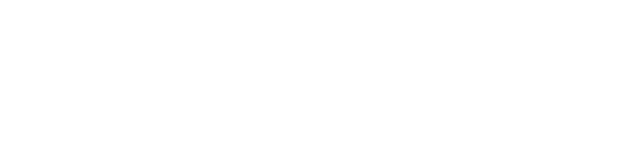
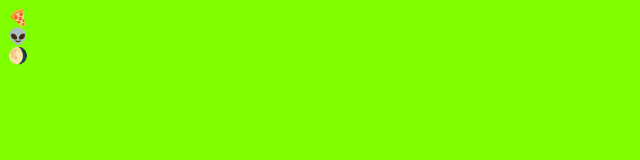
Before and after one commit to Yoshi106/solo-api-workshop, a website: page index.html in a window 1280 px wide. Shown: the whole page, without its empty margins (0-640 px from the left). Drawn offline with Linux system fonts and the light colour scheme.

Commit message:
setup my client side app

```diff
--- /dev/null
+++ b/client.js
@@ -0,0 +1,7 @@
+const emojis = ["🍕", "👽", "🌖"];
+
+emojis.forEach((emoji) => {
+  const el = document.createElement("div");
+  el.innerText = emoji;
+  document.body.appendChild(el);
+});
--- a/index.html
+++ b/index.html
@@ -1,9 +1,14 @@
+<!-- this document is served as a static file by my express server which is conveniently in app.js -->
 <!DOCTYPE html>
 <html lang="en">
   <head>
+    <!-- linking to my styles -->
+    <link rel="stylesheet" href="styles.css" />
     <meta charset="UTF-8" />
     <meta name="viewport" content="width=device-width, initial-scale=1.0" />
     <title>Document</title>
   </head>
   <body></body>
+  <!-- linking to my js program -->
+  <script src="client.js"></script>
 </html>
--- a/styles.css
+++ b/styles.css
@@ -0,0 +1,3 @@
+body {
+  background-color: chartreuse;
+}
```
Also changed, not shown: app.js (+4 -3 lines).
